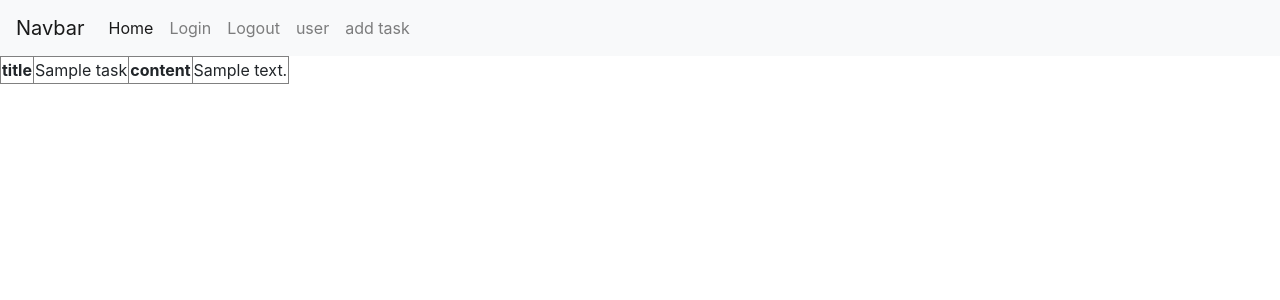
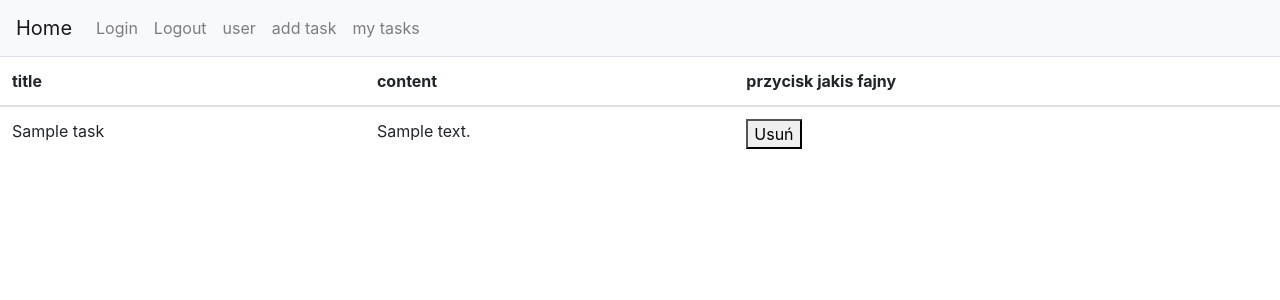
Before and after one commit to julek3335/flask_TODO, a Flask app: template templates/tasks.html in a window 1280 px wide. Shown: the top 300 px of the page. Run offline with Flask 2, Linux system fonts and the light colour scheme; the template is opened without the code that fills it: values that come from a table or form of the project are taken from there, others are empty; tables that the repository leaves empty hold one stand-in row (values such as "Sample post"); some libraries are stand-ins or nearby versions.

Commit message:
Add delete post feature

```diff
--- a/app.py
+++ b/app.py
@@ -155,6 +155,13 @@ def viewTasks():
         flash("nie jesteś zalogowany")
         return redirect(url_for("login"))
 
+@app.route('/<int:_id>', methods=['POST', 'GET'])
+def delPost(_id):
+    found_post = tasks.query.filter_by(_id = _id).delete()
+    db.session.commit()
+    db.session.remove()
+    return redirect(url_for("viewTasks"))
+
 
 # @app.route('/<name>')
 # def user(name):
--- a/templates/base.html
+++ b/templates/base.html
@@ -10,17 +10,18 @@
 <body>
 
     <nav class="navbar navbar-expand-lg navbar-light bg-light">
-        <a class="navbar-brand" href="#">Navbar</a>
+        <a class="navbar-brand" href="/">Home</a>
         <button class="navbar-toggler" type="button" data-toggle="collapse" data-target="#navbarNavAltMarkup" aria-controls="navbarNavAltMarkup" aria-expanded="false" aria-label="Toggle navigation">
           <span class="navbar-toggler-icon"></span>
         </button>
         <div class="collapse navbar-collapse" id="navbarNavAltMarkup">
           <div class="navbar-nav">
-            <a class="nav-item nav-link active" href="/">Home <span class="sr-only">(current)</span></a>
+            <!-- <a class="nav-item nav-link active" href="/">Home <span class="sr-only">(current)</span></a> -->
             <a class="nav-item nav-link" href="login">Login</a>
             <a class="nav-item nav-link" href="logout">Logout</a>
             <a class="nav-item nav-link" href="user">user</a>
             <a class="nav-item nav-link" href="addTasks">add task</a>
+            <a class="nav-item nav-link" href="tasks">my tasks</a>
             <!-- <a class="nav-item nav-link disabled" href="#" tabindex="-1" aria-disabled="true">Disabled</a> -->
           </div>
         </div>
--- a/templates/tasks.html
+++ b/templates/tasks.html
@@ -10,7 +10,35 @@
         {% endif %}
     {% endwith %}
 
-<table border=1>
+
+    <table class="table table-hover">
+        <thead>
+            <tr>
+            <th scope="col">title</th>
+            <th scope="col">content</th>
+            <th scope="col">przycisk jakis fajny</th>
+            </tr>
+        </thead>
+
+        <tbody>
+            {% for task in tasks %}
+
+            <tr>
+                <td>{{ task["title"] }}</td>
+                <td>{{task["content"]}}</td>
+                <td>
+                    <form method="post" action="{{ url_for('delPost', _id=task["_id"]) }}">
+                        <button type="submit">Usuń</button>
+                      </form>
+                </td>
+            </tr>
+
+        {% endfor %}
+        </tbody>
+        </table>
+
+
+<!-- <table border=1>
     {% for task in tasks %}
 
         <tr>
@@ -21,7 +49,7 @@
         </tr>
 
     {% endfor %}
-</table>
+</table> -->
 
 
 {% endblock %}
```
